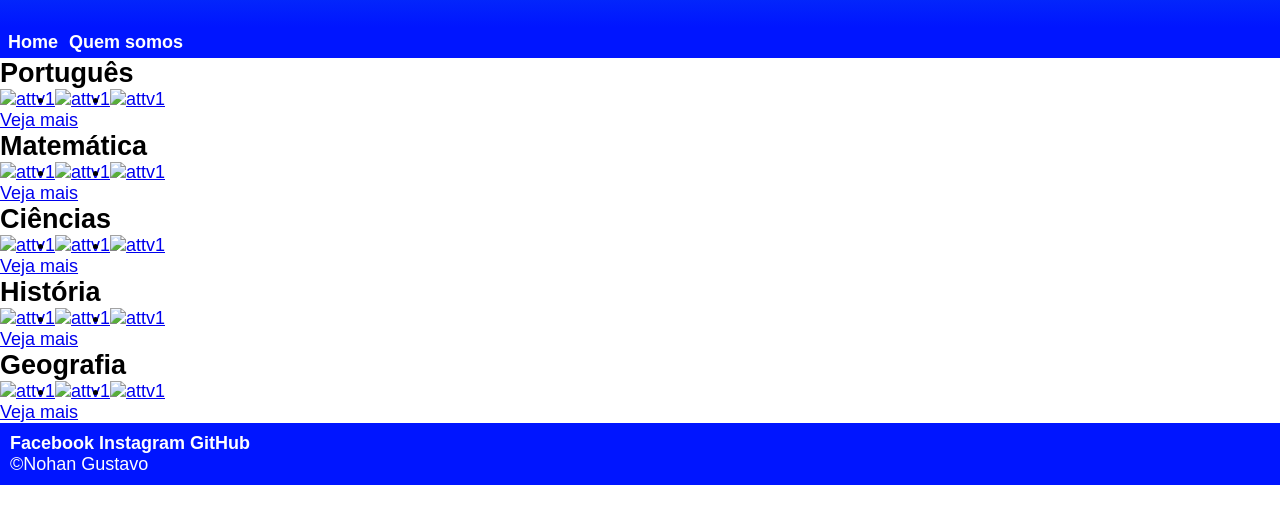
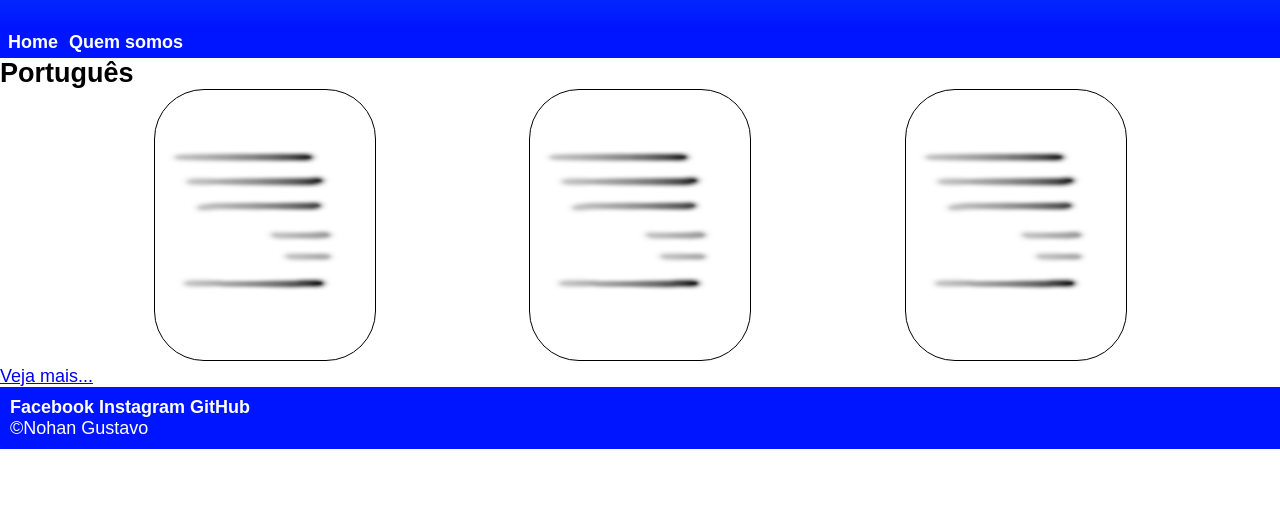
Before and after one commit to NouanGust/Site-de-atividades, a plain HTML site: page arquivos/index.html in a window 1280 px wide. Shown: the part 162-686 px from the top of the page. Drawn offline with Linux system fonts and the light colour scheme.

Commit message:
varias alterações no HTML e CSS

```diff
--- a/arquivos/index.html
+++ b/arquivos/index.html
@@ -22,96 +22,14 @@
     </div>
 
     <article>
-        <div class="port">
+        <div>
+            <h2>Português</h2>
             <section>
-                <h2>Português</h2>
-                <ul>
-                    <li>
-                        <a href="#"><img src="" alt="attv1"></a>
-                    </li>
-                    <li>
-                        <a href="#"><img src="" alt="attv1"></a>
-                    </li>
-                    <li>
-                        <a href="#"><img src="" alt="attv1"></a>
-                    </li>
-                </ul>
-                <a href="#">Veja mais </a>
+                <a href=""><img src="assets/attvt.png"  alt="" ></a>
+                <a href=""><img src="assets/attvt.png" alt=""></a>
+                <a href=""><img src="assets/attvt.png" alt=""></a>
             </section>
-        </div>
-
-
-        <div class="mat">
-            <section>
-                <h2>Matemática</h2>
-                <ul>
-                    <li>
-                        <a href="#"><img src="" alt="attv1"></a>
-                    </li>
-                    <li>
-                        <a href="#"><img src="" alt="attv1"></a>
-                    </li>
-                    <li>
-                        <a href="#"><img src="" alt="attv1"></a>
-                    </li>
-                </ul>
-                <a href="#">Veja mais </a>
-            </section>
-        </div>
-
-        <div class="cien">
-            <section>
-                <h2>Ciências</h2>
-                <ul>
-                    <li>
-                        <a href="#"><img src="" alt="attv1"></a>
-                    </li>
-                    <li>
-                        <a href="#"><img src="" alt="attv1"></a>
-                    </li>
-                    <li>
-                        <a href="#"><img src="" alt="attv1"></a>
-                    </li>
-                </ul>
-                <a href="#">Veja mais </a>
-            </section>
-        </div>
-
-        <div class="hist">
-            <section>
-                <h2>História</h2>
-                <ul>
-                    <li>
-                        <a href="#"><img src="" alt="attv1"></a>
-                    </li>
-                    <li>
-                        <a href="#"><img src="" alt="attv1"></a>
-                    </li>
-                    <li>
-                        <a href="#"><img src="" alt="attv1"></a>
-                    </li>
-                </ul>
-                <a href="#">Veja mais </a>
-            </section>
-        </div>
-
-        <div class="geo">
-            <section>
-                <h2>Geografia</h2>
-                <ul>
-                    <li>
-                        <a href="#"><img src="" alt="attv1"></a>
-                    </li>
-                    <li>
-                        <a href="#"><img src="" alt="attv1"></a>
-                    </li>
-                    <li>
-                        <a href="#"><img src="" alt="attv1"></a>
-                    </li>
-
-                </ul>
-                <a href="#">Veja mais </a>
-            </section>
+            <a href="#">Veja mais...</a>
         </div>
 
     </article>
--- a/arquivos/style.css
+++ b/arquivos/style.css
@@ -9,6 +9,7 @@
 *{
     padding: 0px;
     margin: 0px;
+    list-style: none;
 }
 
 body{
@@ -62,6 +63,26 @@ nav > a:hover{
 article > div > section > Ul{
     display: flex;
     flex-direction: row;
+    justify-content: space-evenly;
+}
+
+section{
+    display: flex;
+    justify-content: space-evenly;
+}
+
+section > a > img{
+    border: 1px solid black;
+    border-radius: 50px;
+    height: 250px;
+    width: 200px;
+    padding: 10px;
+}
+
+img:hover{
+    height: 300px;
+    width: 250px;
+
 }
 
 footer{
```
Also changed, not shown: arquivos/assets/attvt.png (added).
